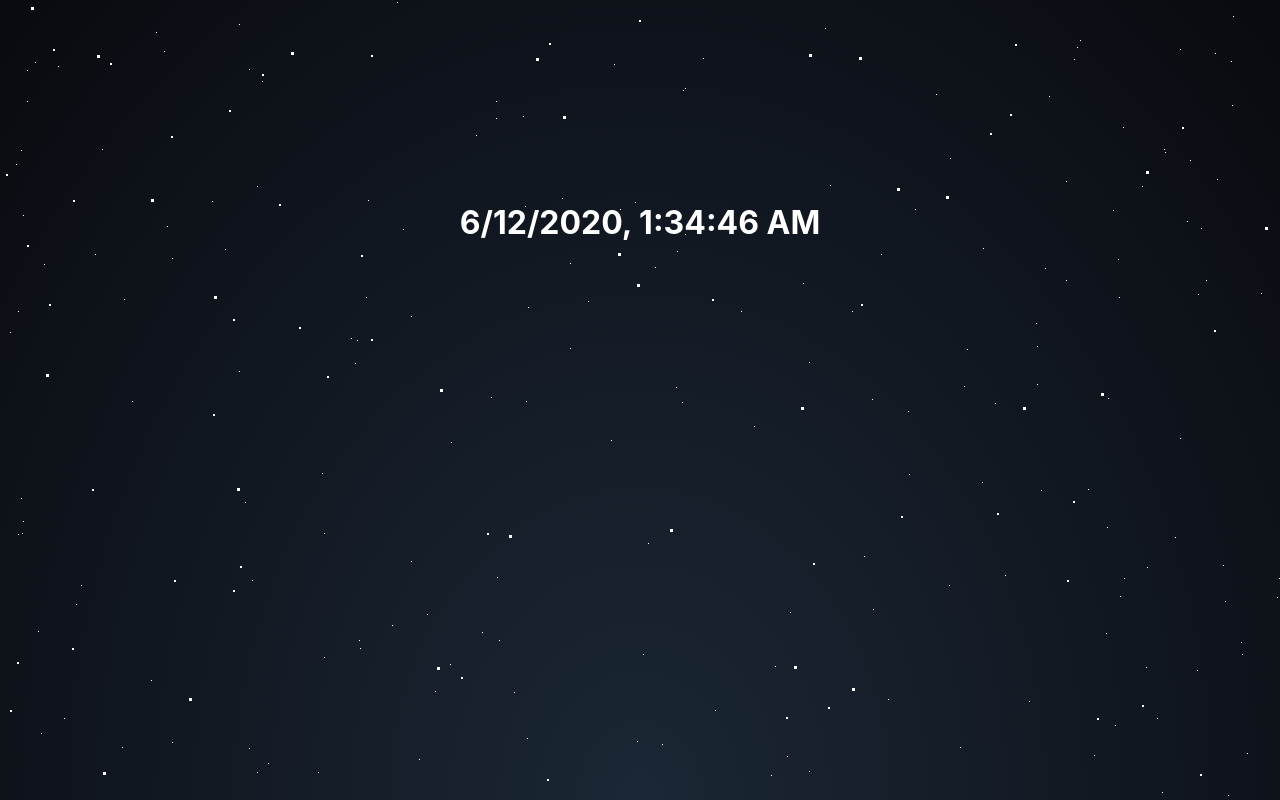
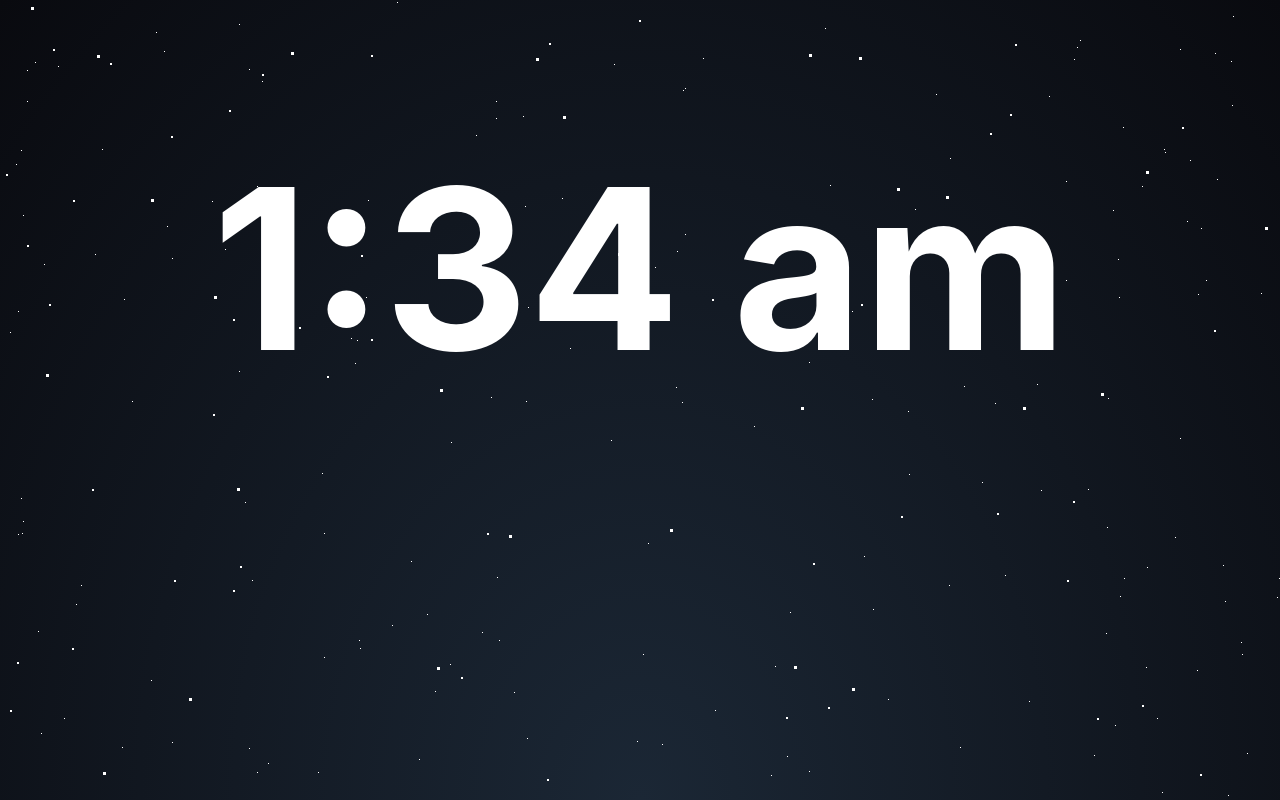
Before and after one commit to rdeepak2002/HomeHub, a React (Create React App) app: page /#/ in a window 1280 px wide. Shown: the top 800 px of the page. Built offline with nearby package versions, Linux system fonts and the light colour scheme; what uifx would draw is missing.

Commit message:
added time

```diff
--- a/src/Screens/LockScreen.js
+++ b/src/Screens/LockScreen.js
@@ -7,7 +7,7 @@ class LockScreen extends Component {
     super(props)
 
     this.state = {
-      time: new Date().toLocaleString()
+      time: this.formatAMPM(new Date)
     }
   }
   componentDidMount() {
@@ -22,10 +22,22 @@ class LockScreen extends Component {
   }
 
   tick() {
-    this.setState({
-      time: new Date().toLocaleString()
-    })
+    this.state = {
+      time: this.formatAMPM(new Date)
+    }
   }
+
+  formatAMPM(date) {
+    let hours = date.getHours()
+    let minutes = date.getMinutes()
+    let ampm = hours >= 12 ? 'pm' : 'am'
+    hours = hours % 12
+    hours = hours ? hours : 12
+    minutes = minutes < 10 ? '0'+minutes : minutes
+    let strTime = hours + ':' + minutes + ' ' + ampm
+    return strTime
+  }
+
 
   render() {
     return (
--- a/src/Styles/LockScreen.css
+++ b/src/Styles/LockScreen.css
@@ -3,8 +3,8 @@
   color: white;
   width: 100%;
   text-align: center;
-  margin-top: 200px;
-  font-size: 2rem;
+  margin-top: 130px;
+  font-size: 14rem;
 }
 
 .unlock {
```
